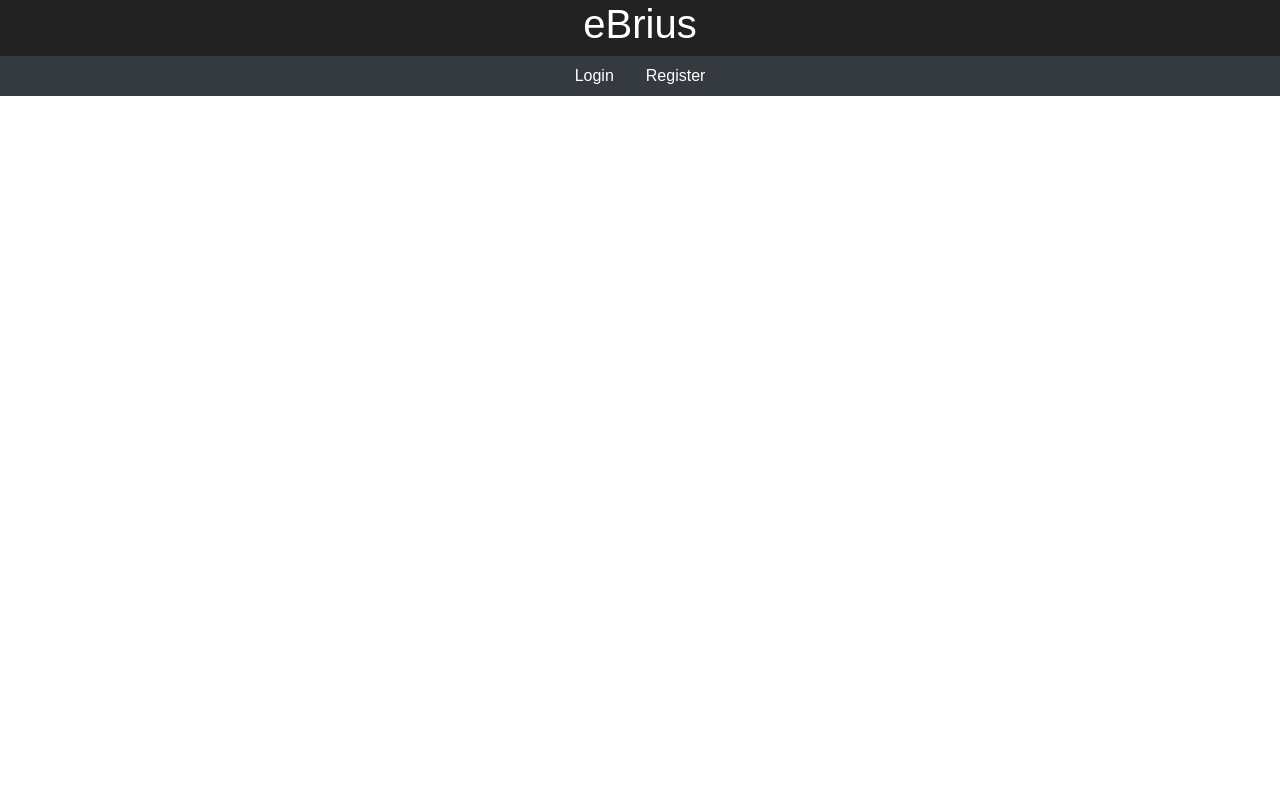
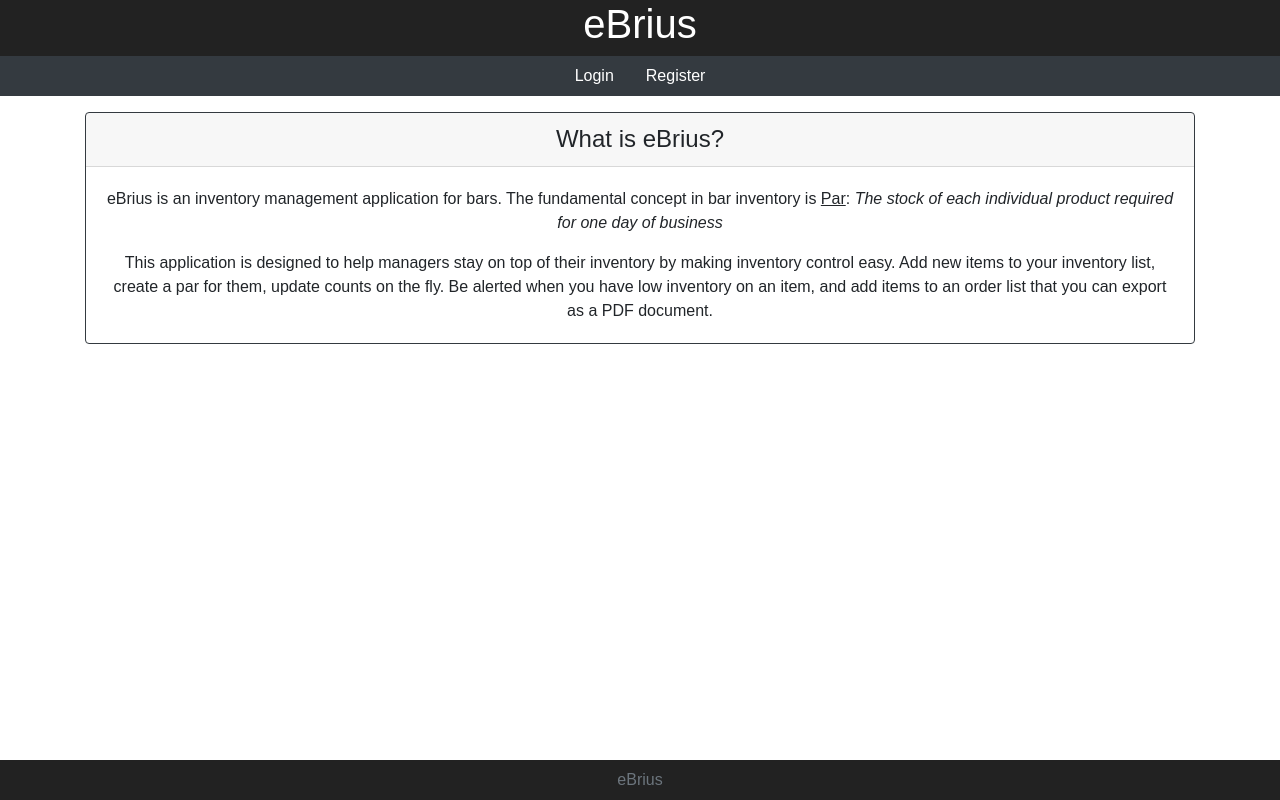
Before and after one commit to onieronaut/eBrius, a React (Create React App) app in the folder client/: page / in a window 1280 px wide. Built offline with nearby package versions, Linux system fonts and the light colour scheme; no server answers; a web font is replaced by a local one.

Commit message:
added landing page, more css

```diff
--- a/client/src/App.js
+++ b/client/src/App.js
@@ -12,6 +12,8 @@ import Register from "./pages/Register";
 import PrivateRoute from "./components/PrivateRoute/PrivateRoute";
 import axios from "axios";
 import "./style.css";
+import Index from "./pages/Index";
+import Footer from "./components/Footer/Footer";
 
 class App extends Component {
   state = {
@@ -76,9 +78,13 @@ class App extends Component {
 
               </Route>
 
+              <Route path="/">
+                  <Index/>
+              </Route>
+
             </Switch>
           </Container>
-
+                  <Footer />
         </div>
       </Router >
     );
--- /dev/null
+++ b/client/src/components/Footer/Footer.js
@@ -0,0 +1,14 @@
+import React from "react";
+import "./style.css";
+
+const Footer = props => {
+    return (
+        <footer className="footer text-center">
+            <div className="container">
+                <span className="text-muted">eBrius</span>
+            </div>
+        </footer>
+    );
+}
+
+export default Footer;
--- /dev/null
+++ b/client/src/components/Footer/style.css
@@ -0,0 +1,8 @@
+.footer {
+    position: absolute;
+    bottom: 0;
+    width: 100%;
+    height: 40px;
+    line-height: 40px;
+    background-color: #222;
+}
--- /dev/null
+++ b/client/src/pages/Index.js
@@ -0,0 +1,30 @@
+import React, { Component } from "react";
+import axios from "axios";
+import Row from "../components/Row/Row";
+import Col from "../components/Col/Col";
+
+
+class Index extends Component {
+    render() {
+        return (
+            <div>
+
+                <Row className="text-center">
+                    <div className="card w-100 mt-3 border-dark">
+                        <h4 className="card-header">What is eBrius?</h4>
+                        <div className="card-body">
+                           <p className="card-text">
+                            eBrius is an inventory management application for bars. The fundamental concept in bar inventory is <u>Par</u>: <i>The stock of each individual product required for one day of business</i>
+                            </p>
+                            <p className="card-text">
+                                This application is designed to help managers stay on top of their inventory by making inventory control easy. Add new items to your inventory list, create a par for them, update counts on the fly. Be alerted when you have low inventory on an item, and add items to an order list that you can export as a PDF document.
+                            </p>
+                        </div>
+                    </div>
+                </Row>
+            </div>
+        )
+    }
+}
+
+export default Index;
```
